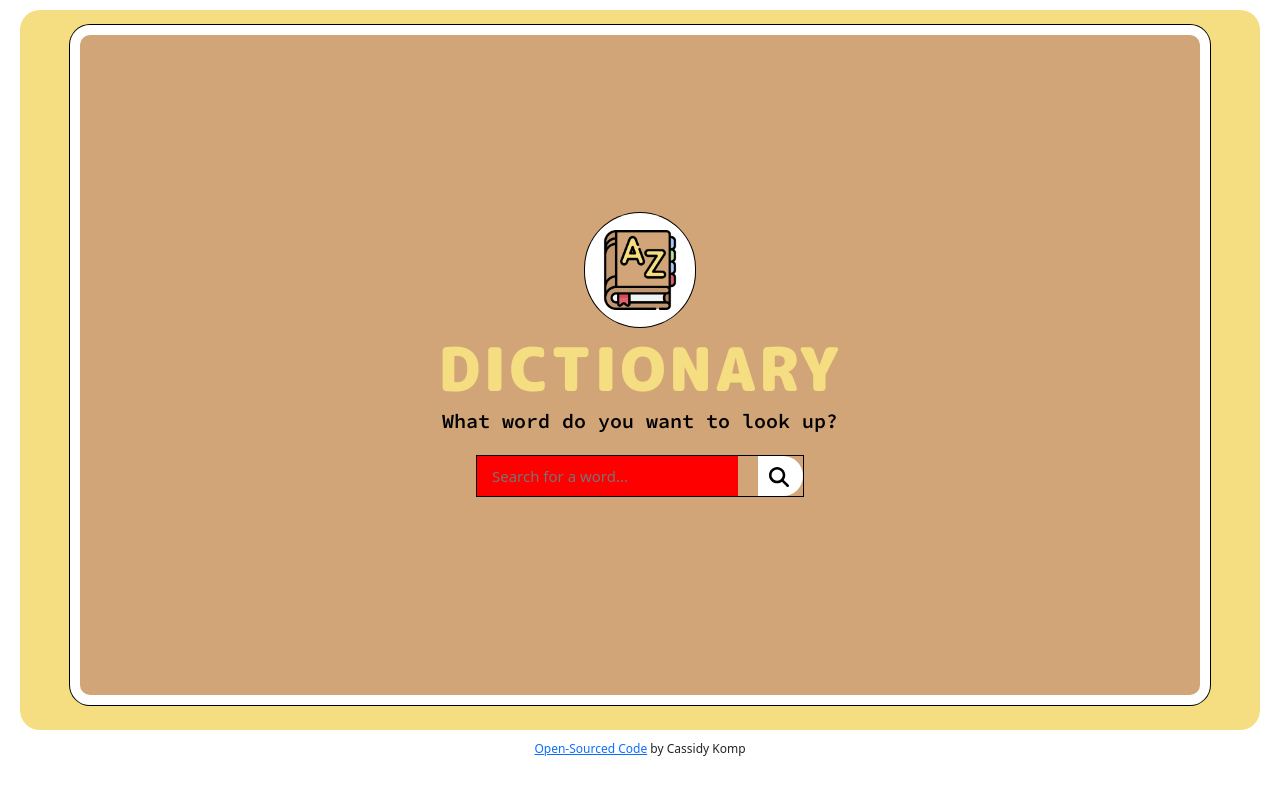
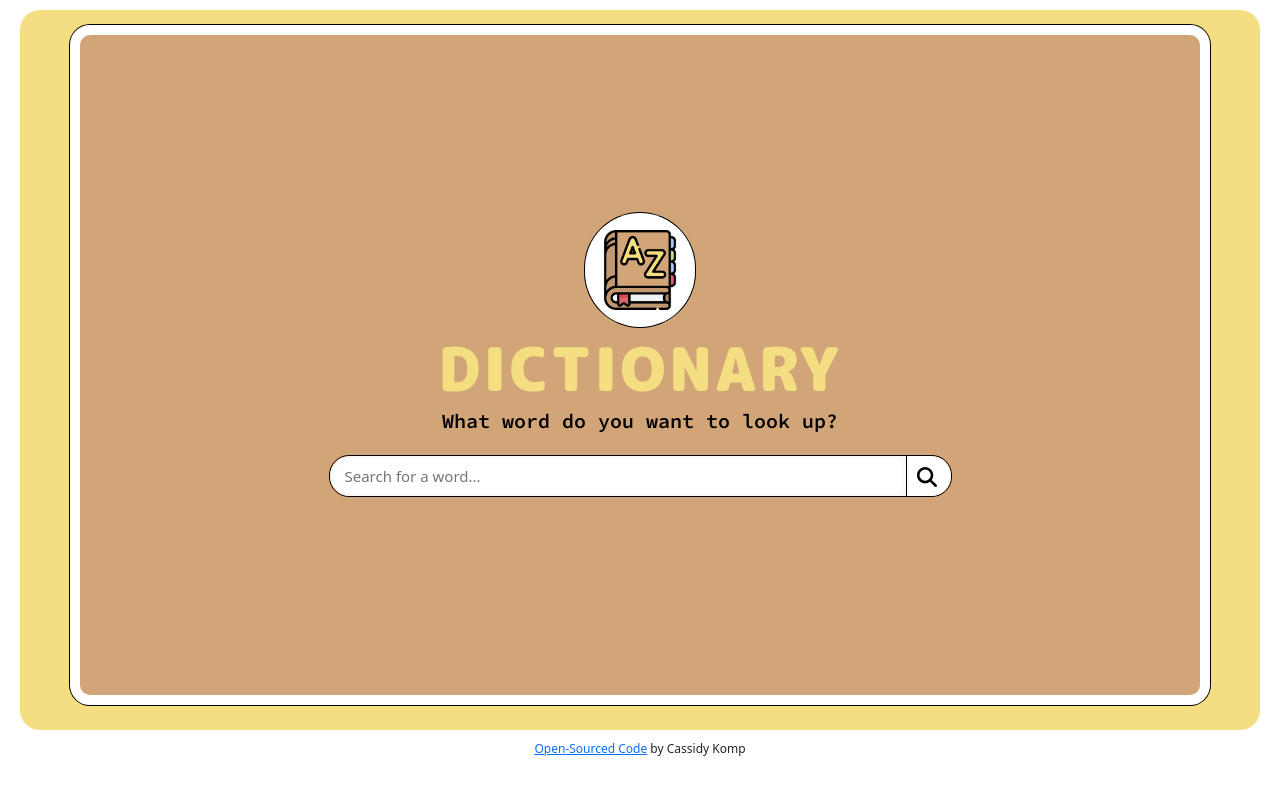
Before and after one commit to mimikomp/react-dictionary-project, a React (Create React App) app: page / in a window 1280 px wide. Shown: the top 794 px of the page. Built offline with nearby package versions, Linux system fonts and the light colour scheme.

Commit message:
Testing Fix

```diff
--- a/src/Style/Dictionary.css
+++ b/src/Style/Dictionary.css
@@ -40,6 +40,8 @@
 
 /* SEARCH FORM */
 .search-section {
+  width: 80%;
+  min-width: 75vw;
   margin: 0 auto;
   padding: 20px 0;
 }
@@ -48,15 +50,19 @@
   width: fit-content !important;
   margin: 0 auto;
   border: 1px solid black;
+  border-radius: 20px;
 }
 
 .search-input {
+  width: 60%;
+  min-width: 45vw;
   height: 40px;
   padding: 6px 15px;
   background-color: var(--light-color);
   border: none;
-  background-color: red;
-  border-radius: 0 !important;
+  border-radius: 0.25px;
+  border-bottom-left-radius: 20px !important;
+  border-top-left-radius: 20px !important;
 }
 
 .Dictionary input:focus-visible {
@@ -73,7 +79,7 @@
   height: 40px;
   background: var(--light-color);
   border: none;
-  margin-left: 20px;
+  border-left: 1px solid black;
 
   border-bottom-right-radius: 20px;
   border-top-right-radius: 20px;
```
